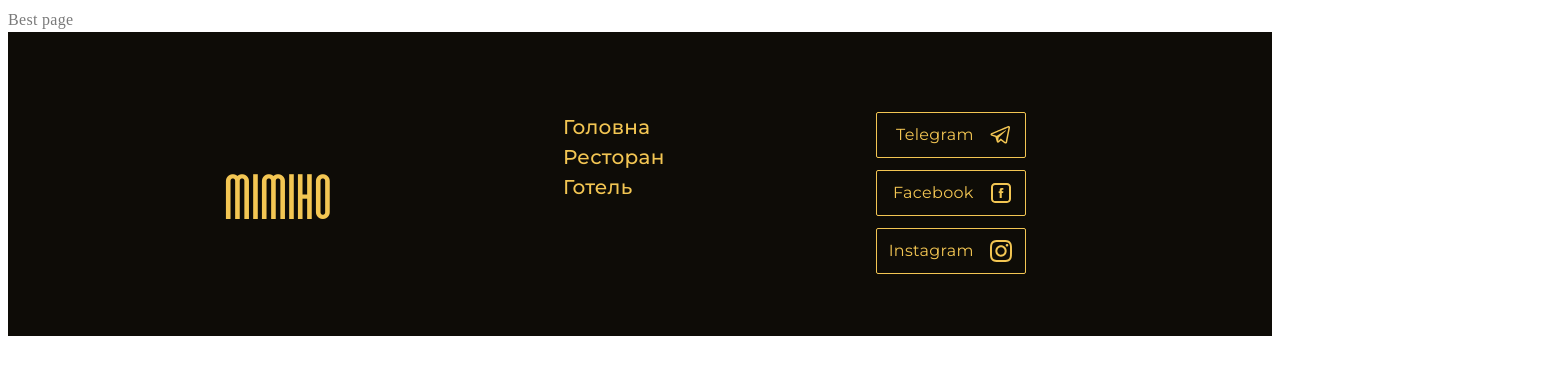
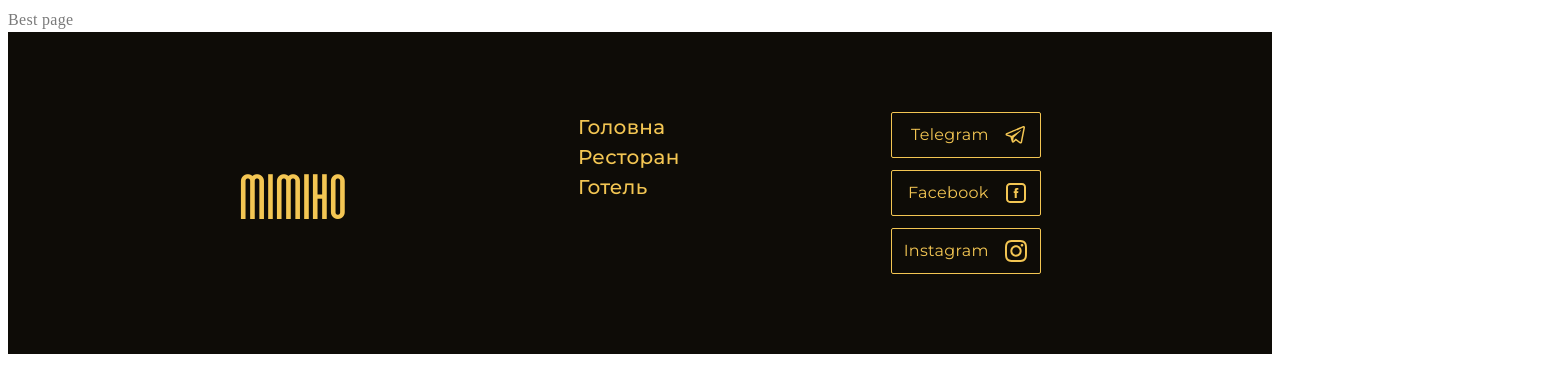
Before and after one commit to andea13/group-project, a plain HTML site: page index.html in a window 1280 px wide. Shown: the whole page, 1550 px wide, since content can reach past the window. Drawn offline with Linux system fonts and the light colour scheme.

Commit message:
finalizes footer desktop

```diff
--- a/css/variables.css
+++ b/css/variables.css
@@ -122,15 +122,12 @@ body {
 footer {
   background-color: var(--black-footer-color);
   max-height: 304px;
-  margin-left: auto;
-  margin-right: auto;
+  padding: 80px 0px 80px 216px;
 }
 
 .footer--container {
   display: flex;
   gap: 231px;
-  margin: 0;
-  padding: 80px 186px 80px 216px;
 }
 
 .footer--container__positioned {
@@ -146,7 +143,6 @@ footer {
   font-weight: 700;
   text-transform: uppercase;
   color: var(--yellow-color);
-  /* padding-right: 231px; */
 }
 
 .footer-nav--list {
```
